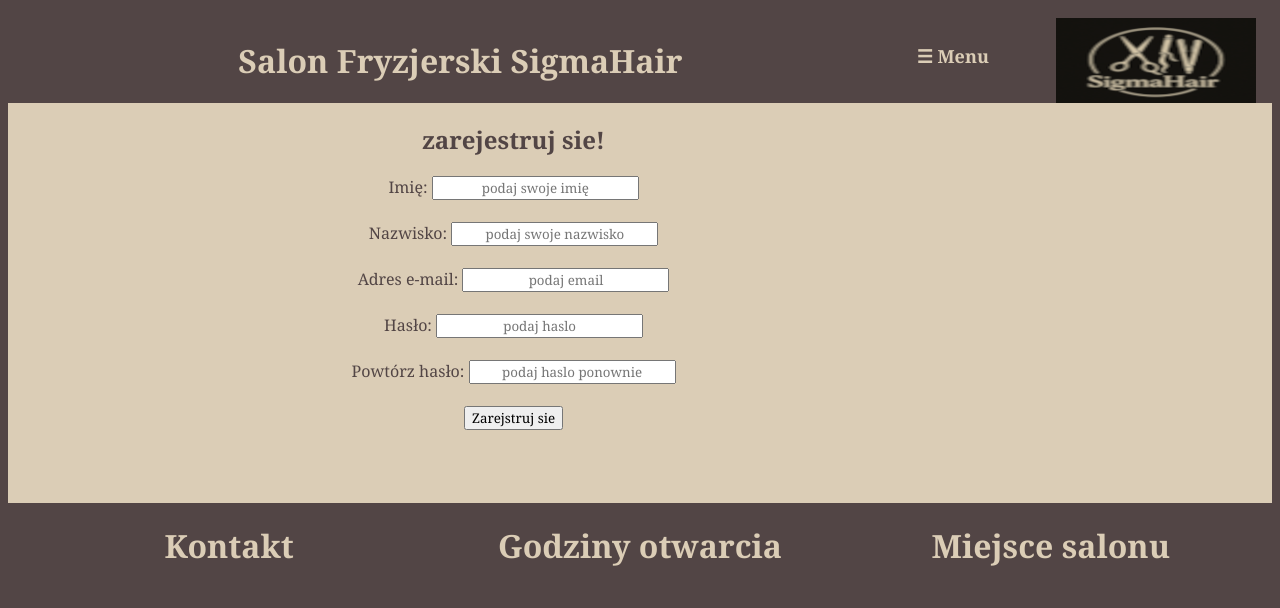
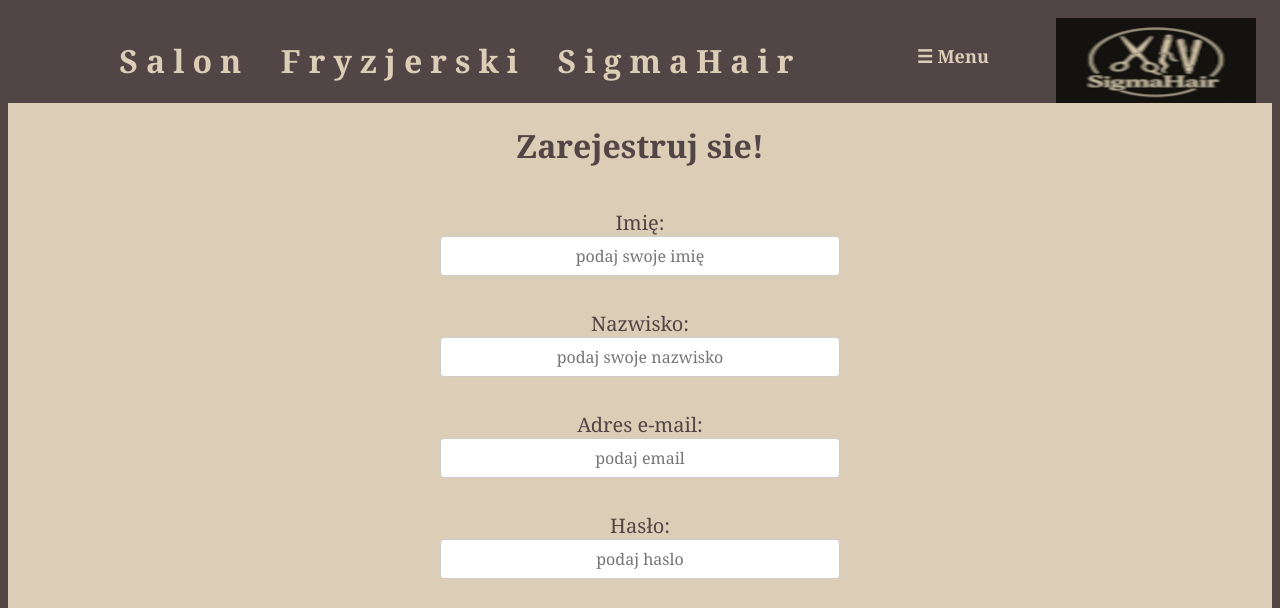
Before and after one commit to GGTeacherOP/Fryzjerki_Kmiecik_Jungiewicz, a PHP site: page /rejestrowanie.php in a window 1280 px wide. Shown: the top 608 px of the page. Run offline with PHP 8.4, Linux system fonts and the light colour scheme.

Commit message:
poprawa formularzy, dodanie styli

```diff
--- a/rejestrowanie.php
+++ b/rejestrowanie.php
@@ -27,9 +27,9 @@
             <img src="favicon.ico" alt="Logo Salonu Fryzjerskiego SigmaHair">
         </div>
     </header>
-    <main class="main">
+    <main class="cennik">
       <div class="rejestrowanie">
-      <h2>zarejestruj sie!</h2>
+      <h1>Zarejestruj sie!</h1>
       <form action="" method="post" onsubmit="return checkPasswords()">
       <label for="imie">Imię:</label>
         <input type="text" id="imie" name="imie" placeholder="podaj swoje imię"  required>
@@ -45,7 +45,7 @@
         <input type="password" id="haslo" name="haslo" placeholder="podaj haslo" required>
         <br><br>
         <label for="phaslo">Powtórz hasło:</label>
-        <input type="password" id="phaslo" name="phaslo" placeholder="podaj haslo ponownie" required>
+        <input type="password" id="phaslo" name="phaslo" placeholder="powtórz hasło" required>
         <br><br>
 
 
@@ -131,7 +131,6 @@ if ($_SERVER['REQUEST_METHOD'] == 'POST') {
 
       </div>
     </main>
-    <section class="obok_main"></section>
 
     <footer>
         <div class="dane_kontaktowe">
--- a/style.css
+++ b/style.css
@@ -33,6 +33,8 @@
  .header1 {
    float: left;
    width: 70%;
+   letter-spacing: 8px;
+   word-spacing: 15px;
  }
 
  .header2 {
@@ -230,10 +232,85 @@
    color: #524545;
  }
  .main_login{
-  background-image: url('tlo.jpg');
    float: left;
    width: 80%;
    color: #524545;
    height: 400px;
 
  }
+ /* Styl ogólny formularza */
+form {
+  max-width: 400px;            /* maksymalna szerokość */
+  margin: 0 auto;              /* wyśrodkowanie */
+  padding: 20px;               /* przestrzeń wewnątrz */
+}
+label{
+  font-size: 20px;
+}
+/* Styl dla wszystkich pól tekstowych i haseł */
+input[type="text"],
+input[type="email"],
+input[type="password"] ,
+input[type="tel"],
+input[type="time"],
+input[type="date"]{
+  width: 100%;                 /* szerokość 100% kontenera */
+  padding: 8px;                /* przestrzeń wewnątrz */
+  margin-bottom: 12px;         /* odstęp między polami */
+  border: 1px solid #ccc;      /* cienka ramka */
+  border-radius: 4px;          /* zaokrąglone rogi */
+  box-sizing: border-box;      /* uwzględnij padding w szerokości */
+  font-size: 16px;
+}
+
+/* Styl dla <select> */
+select {
+  width: 100%;
+  padding: 8px;
+  margin-bottom: 12px;
+  border: 1px solid #ccc;
+  border-radius: 4px;
+  background-color: white;
+  font-size: 16px;
+  box-sizing: border-box;
+}
+
+/* Styl dla <textarea> */
+textarea {
+  width: 100%;
+  padding: 8px;
+  margin-bottom: 12px;
+  border: 1px solid #ccc;
+  border-radius: 4px;
+  font-size: 16px;
+  resize: vertical;           /* tylko pionowe rozwijanie */
+  box-sizing: border-box;
+}
+
+/* Styl dla checkboxa */
+input[type="checkbox"] {
+  margin-right: 8px;          /* odstęp od tekstu */
+  transform: scale(1.2);      /* trochę większy checkbox */
+}
+
+/* Styl przycisku */
+button, input[type="submit"] {
+  padding: 8px 16px;
+  font-size: 16px;
+  color: white;
+  background-color: #ff709d;
+  border: none;
+  border-radius: 4px;
+  cursor: pointer;
+  transition: background-color 0.3s ease;
+}
+
+/* Efekt po najechaniu */
+button:hover, input[type="submit"]:hover {
+  background-color: #fc437d;
+}
+
+/* Efekt po kliknięciu */
+button:active, input[type="submit"]:active {
+  background-color: #fc437d;
+}
--- a/umow.php
+++ b/umow.php
@@ -27,9 +27,10 @@
             <img src="favicon.ico" alt="Logo Salonu Fryzjerskiego SigmaHair">
         </div>
     </header>
-    <main class="main">
+    <main class="cennik">
       <div class="umow">
       <h2>umów sie na wizyte!</h2>
+      <form>
       <label for="imie">Imię i nazwisko:</label><br>
         <input type="text" id="imie" name="imie" required><br><br>
 
@@ -76,7 +77,6 @@
 
       </div>
     </main>
-    <section class="obok_main"></section>
 
     <footer>
         <div class="dane_kontaktowe">
```
Also changed, not shown: login.php (+5 -5 lines).
